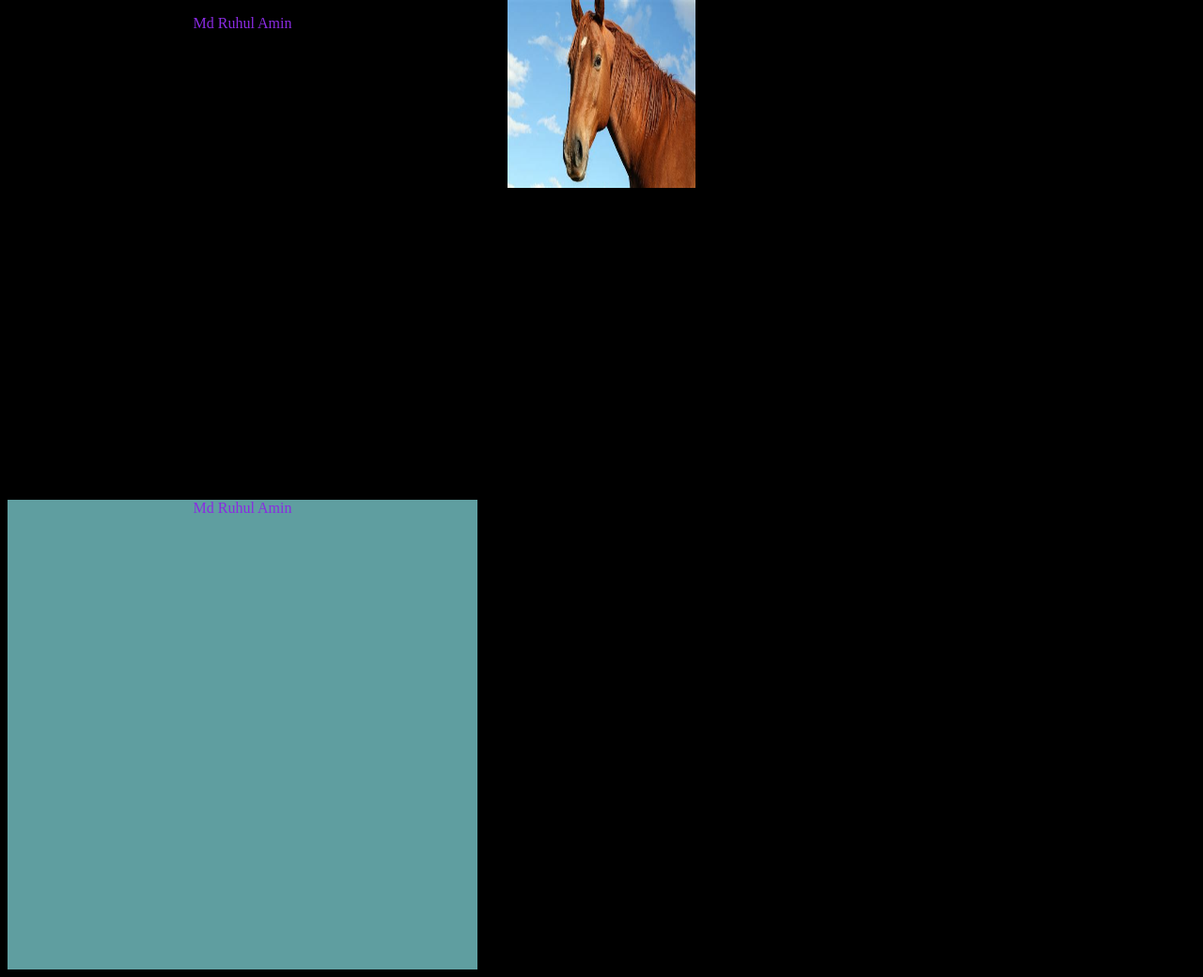
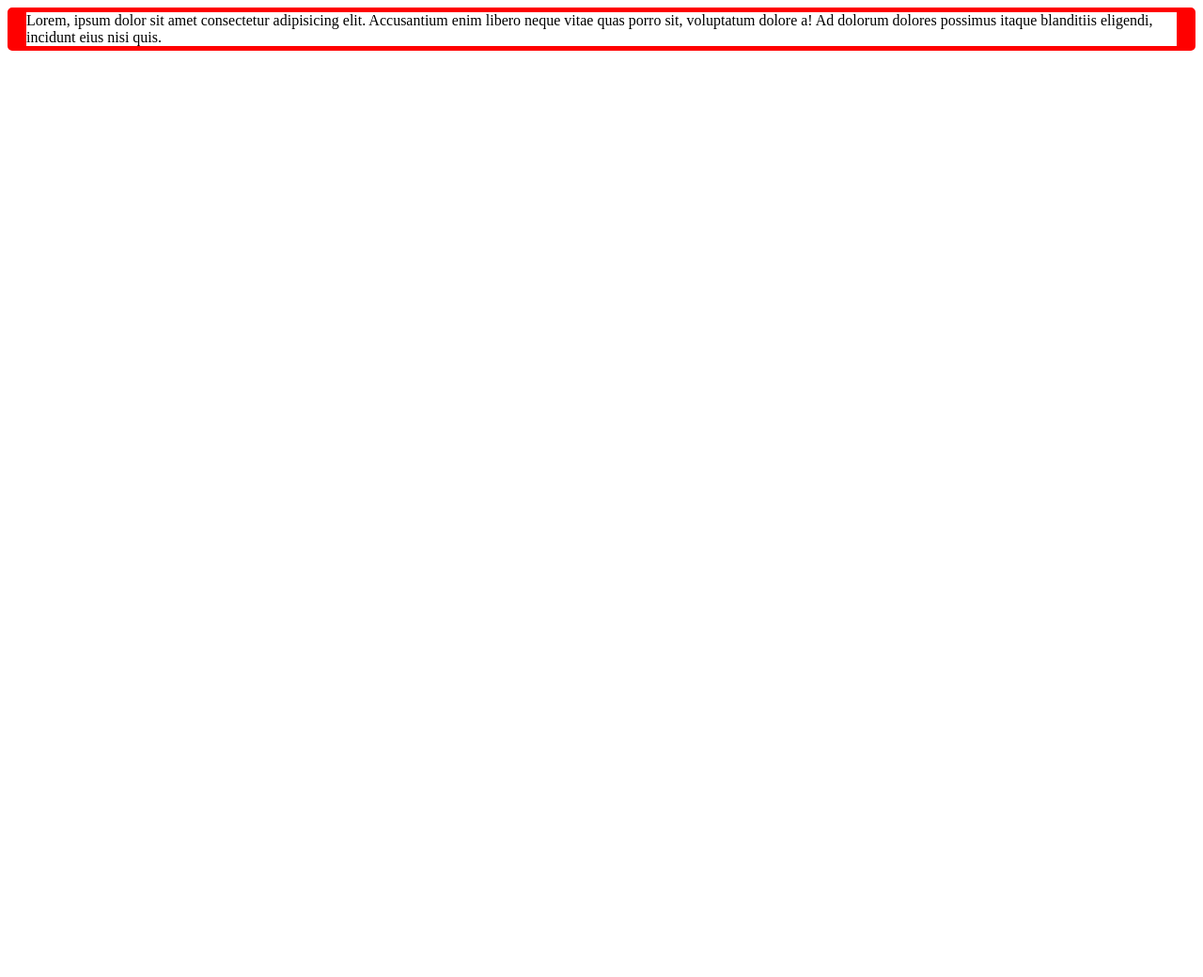
Before and after one commit to MohammadRuhulAmin/Cascading-style-sheet-tutorial, a plain HTML site: page index.html in a window 1280 px wide. Shown: the whole page at 94% size. After the commit the page ends 800 px from the top, so only its background shows below. Drawn offline with Linux system fonts and the light colour scheme.

Commit message:
border properties

```diff
--- a/css/style.css
+++ b/css/style.css
@@ -1,42 +1,7 @@
-H2{
-    color:blue;
-    text-align: center;
-}
-
-h3{
-    color:green;
-}
-
-h1{
-    color:red;
-}
-
-p{
-    color:blueviolet;
-}
-body{
-
-    background:#000 url('../assets/horse.jpg') no-repeat top center /200px 200px;
+.my-div{
+    border-width: 5px 20px ;
+    border-style: solid;
+    border-color:red;
+    border-radius: 5px;
 
 }
-
-
-
-
-.information1{
-    height:500px;
-    width: 500px;
-    text-align: center;
-    background-color:cadetblue;
-    background-position: top left;
-    background:fixed;
-}
-
-.information2{
-
-    height:500px;
-    width: 500px;
-    text-align: center;
-    background-color:cadetblue;
-    background-position: top right;
-}
--- a/index.html
+++ b/index.html
@@ -9,11 +9,12 @@
     </style>
 </head>
 <body>
-    <div class="information1">
-        <p>Md Ruhul Amin</p>
-    </div>
-    <div class="information2">
-        <p>Md Ruhul Amin</p>
+
+    <div class="my-div">
+        Lorem, ipsum dolor sit amet consectetur adipisicing elit.
+         Accusantium enim libero neque vitae quas porro sit,
+         voluptatum dolore a! Ad dolorum dolores
+         possimus itaque blanditiis eligendi, incidunt eius nisi quis.
     </div>
 
 
```
